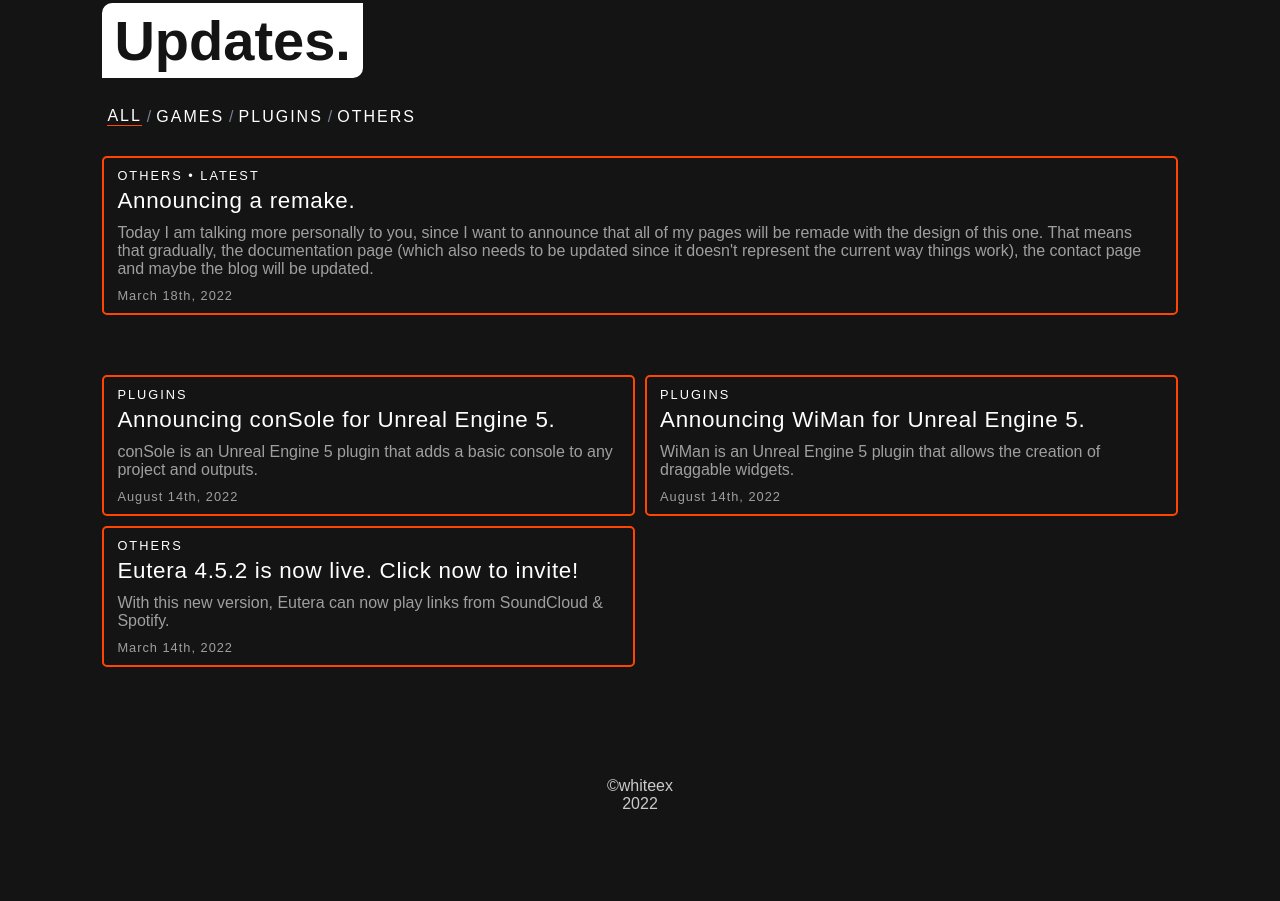
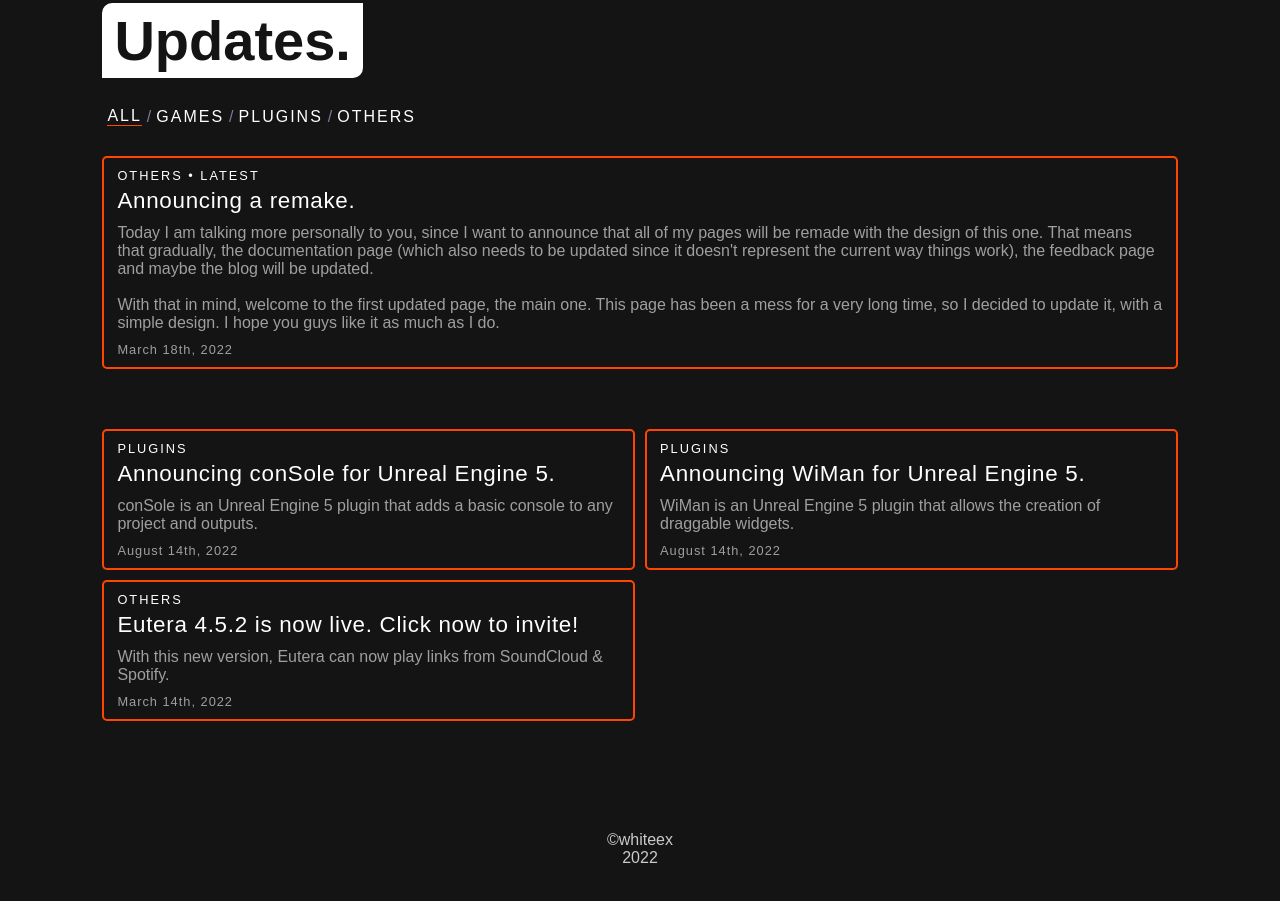
Before and after one commit to bruhitsmeray/revamp, a plain HTML site: page index.html in a window 1280 px wide. Shown: the part 775-1676 px from the top of the page. Before the commit the page ends 1628 px from the top, so only its background shows below. Drawn offline with Linux system fonts and the light colour scheme.

Commit message:
Update index.html

```diff
--- a/index.html
+++ b/index.html
@@ -81,14 +81,17 @@
                 </ul>
 
                 <div class="update-header">
-                    <a href="https://discord.com/oauth2/authorize?client_id=772944646195511297&scope=bot&permissions=2129853695" class="update-box others" target="_blank">
+                    <a href="#" class="update-box others" target="_blank">
                         <div class="update-text">
                             <span class="category">Others • Latest</span>
                             <strong>Announcing a remake.</strong>
                             <span class="description">
-                                Today I am talking more personally to you, since I want to announce that all of my pages will be remade with the design of this one.
+                                <p>Today I am talking more personally to you, since I want to announce that all of my pages will be remade with the design of this one.
                                 That means that gradually, the documentation page (which also needs to be updated since it doesn't represent the current way things work),
-                                the contact page and maybe the blog will be updated.
+                                the feedback page and maybe the blog will be updated.</p>
+                                <p><br>With that in mind, welcome to the first updated page, the main one. This page has been a mess for a very long time, so I decided to update it,
+                                    with a simple design. I hope you guys like it as much as I do.
+                                </p>
                             </span>
                             <span class="posttime">March 18th, 2022</span>
                         </div>
```
